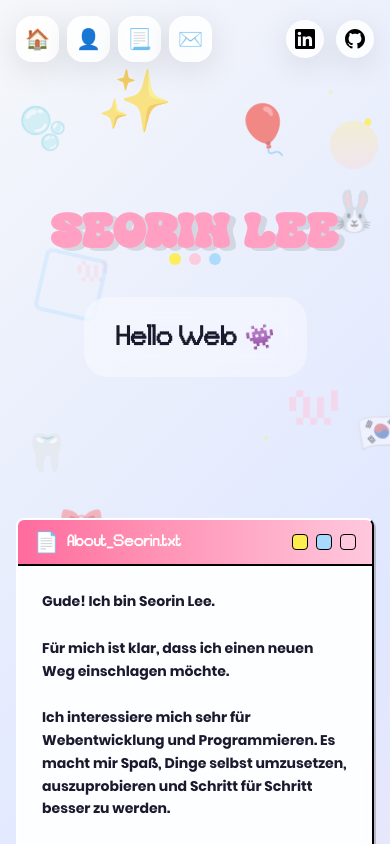
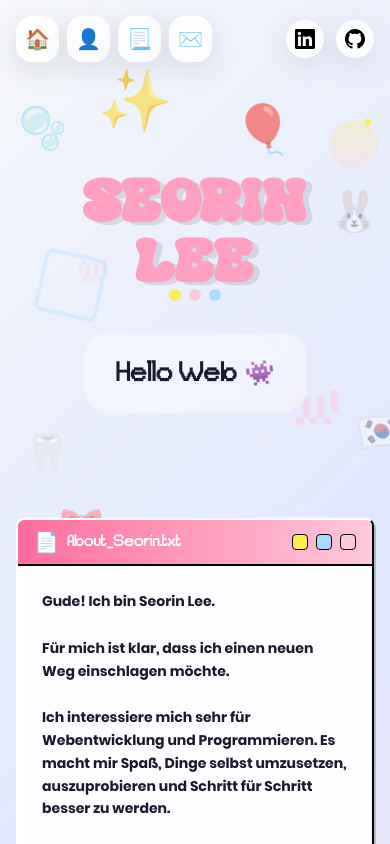
Before and after one commit to seorin-lee/seorin-l-web, a Next.js app: page / in a window 390 px wide. Shown: the top 844 px of the page. Built offline with nearby package versions, Linux system fonts and the light colour scheme; a web font is replaced by a local one.

Commit message:
fix: increase font size of the title in Hero component for better visibility

```diff
--- a/app/components/Hero.tsx
+++ b/app/components/Hero.tsx
@@ -18,7 +18,7 @@ export default function Hero() {
         className="text-center mb-8"
       >
         <h1
-          className="text-5xl md:text-9xl font-bold"
+          className="text-6xl md:text-9xl font-bold"
           style={{
             fontFamily: 'Apple Peach, sans-serif',
             color: '#ff9fc2ff',
```
